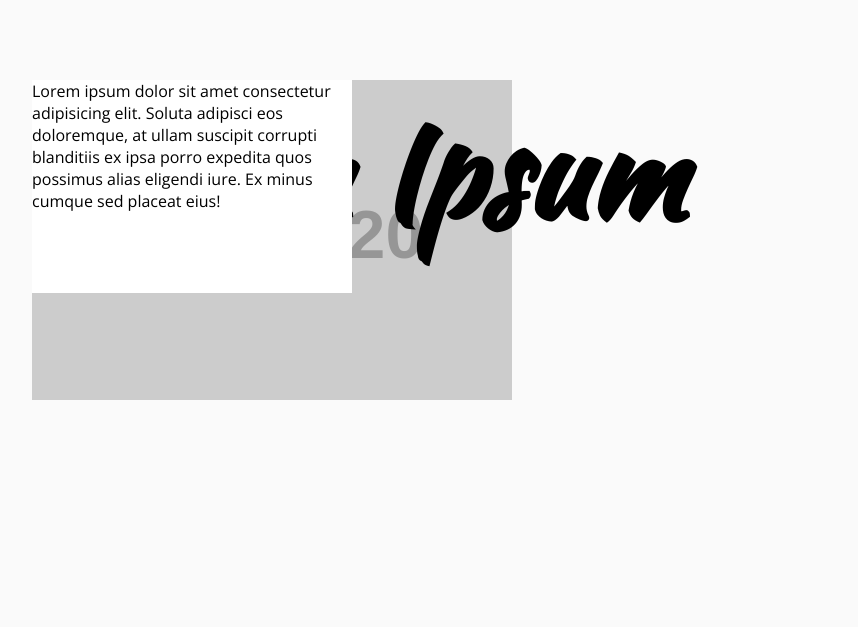
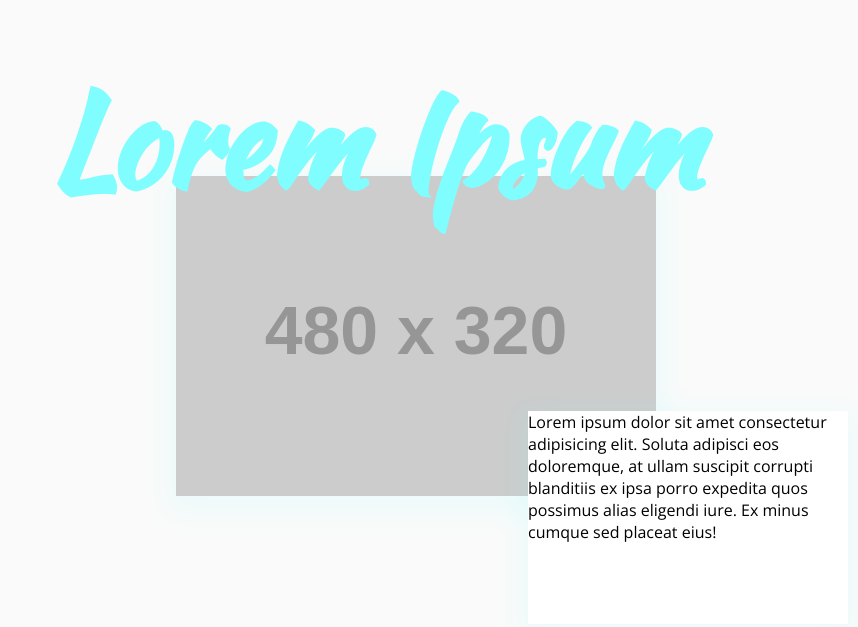
Before and after one commit to alexa-griffin/front-end-touch-up, a plain HTML site: page carousel/index.html in a window 1280 px wide. Shown: the whole page, without its empty margins (128-986 px from the left). Drawn offline with nearby package versions, Linux system fonts and the light colour scheme; placeholder pictures from the web are drawn by us.

Commit message:
more styles

```diff
--- a/carousel/style/_vars.sass
+++ b/carousel/style/_vars.sass
@@ -1,4 +1,7 @@
 $background: #fafafa
+$main: #7ffdff
+
+
 
 $script: 'Kaushan Script', cursive
 $sans-serif: 'Open Sans', sans-serif
--- a/carousel/style/modules/_slide.sass
+++ b/carousel/style/modules/_slide.sass
@@ -3,19 +3,25 @@ $height: 320px
 
 .slide
   position: relative
-  height: $height * 2
-  width: $width * 2
+  height: $height * (1.4)
+  width: $width * (1.4)
   h1
     font-family: $script
     font-size: 8rem
     position: absolute
     z-index: 0
+    color: $main
+    top: -8rem
+    left: -8rem
   .card
     background-color: #fff
     height: $height * (2 / 3)
     width: $width * (2 / 3)
     position: absolute
     z-index: 1
+    box-shadow: 0 8px 24px 8px rgba($main, 0.1)
+    bottom: 0
+    right: 0
   .img
     background-image: url("https://via.placeholder.com/480x320")
     width: 480px
@@ -24,3 +30,4 @@ $height: 320px
     background-size: cover
     position: absolute
     z-index: -1
+    box-shadow: 0 8px 24px 8px rgba($main, 0.1)
```
Also changed, not shown: carousel/style/style.css, 1 other file.
